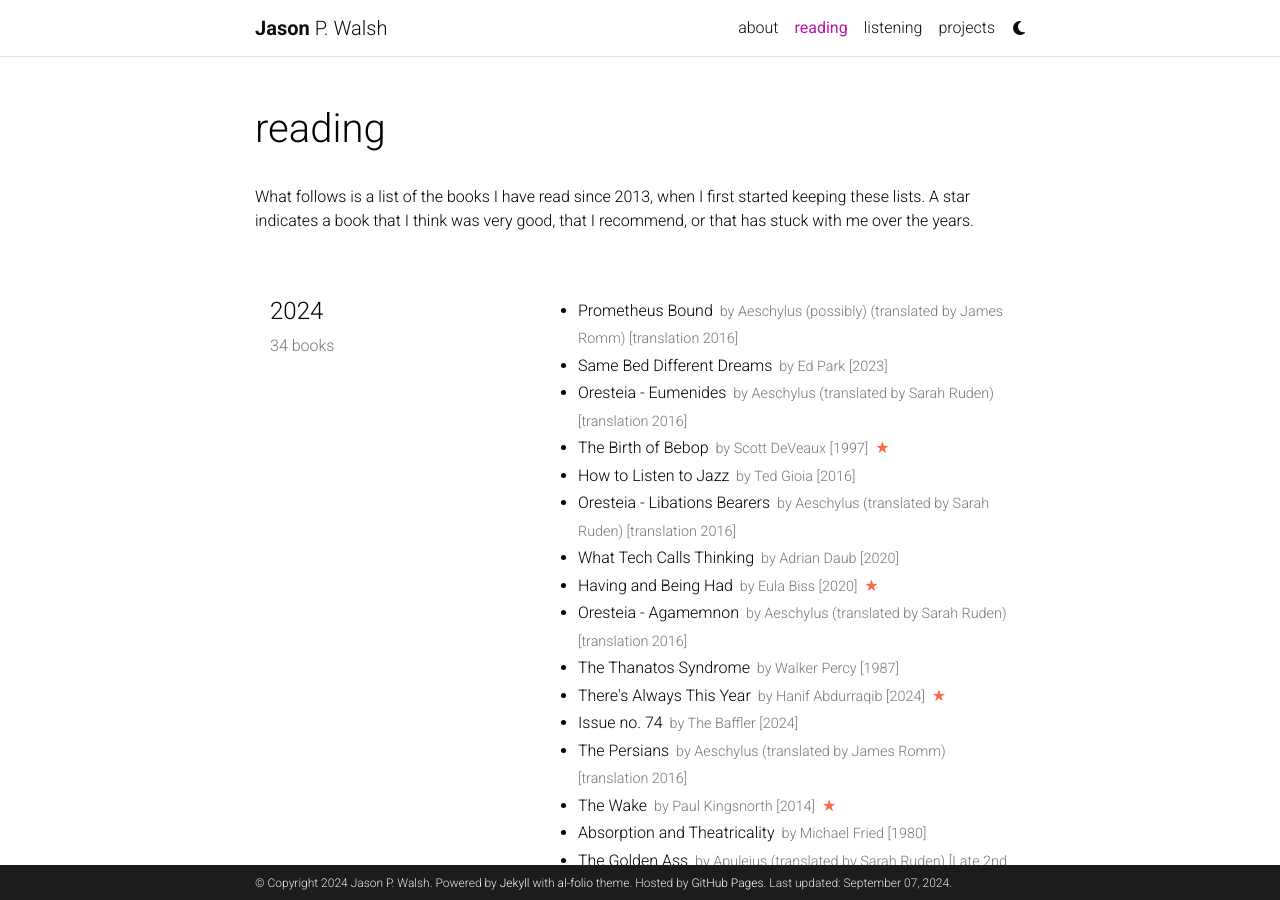
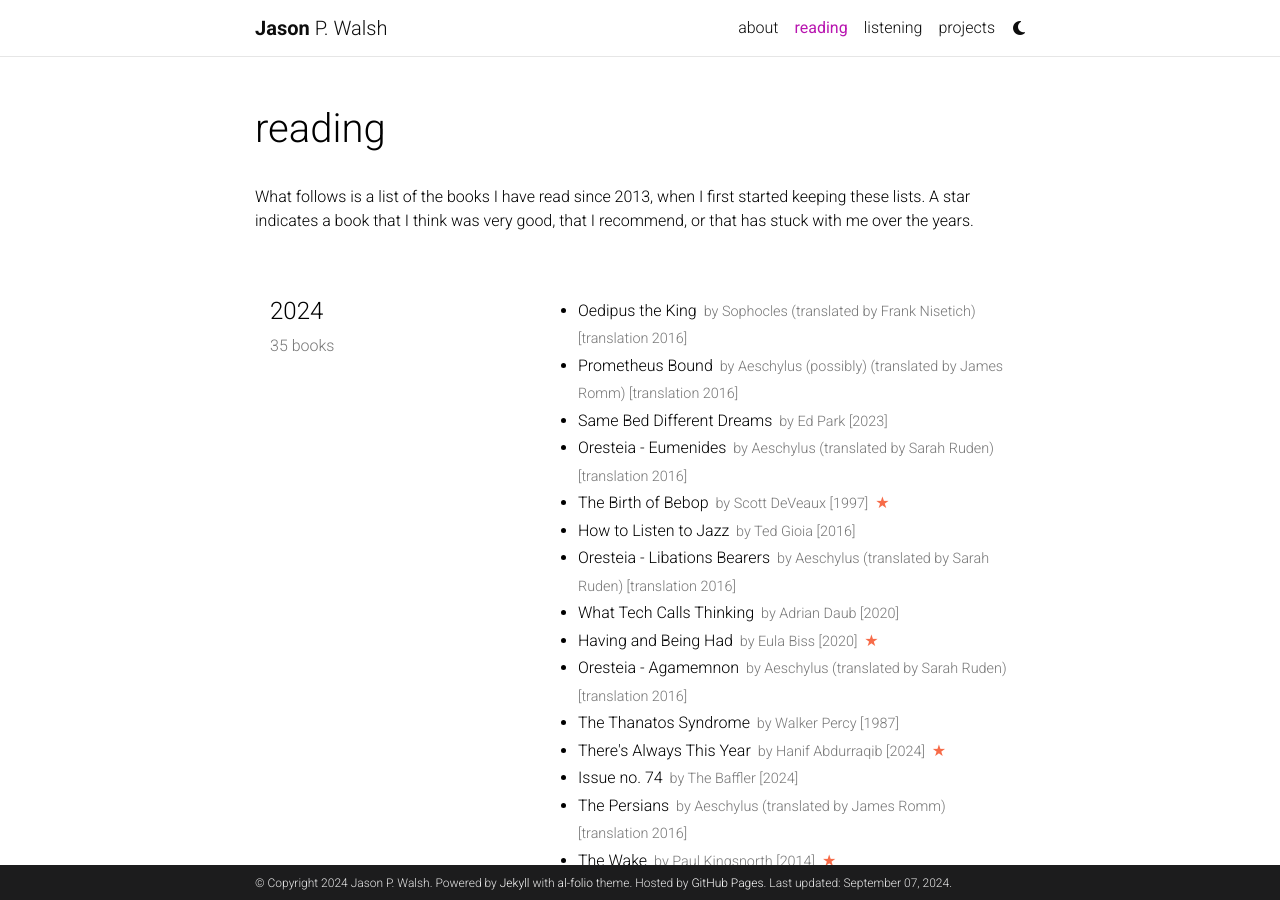
Before and after one commit to jwals23/jwals23.github.io, a Jekyll site: the page built from _pages/reading.md, in a window 1280 px wide and 900 px high. Built offline with Jekyll 4.4.1, drawn with Linux system fonts in a browser that asks for light colours; comment, search, counter and statistics services are not loaded; a style sheet for code colours, icons or effects is not loaded.

Commit message:
Update reading.yml

```diff
--- a/_data/reading.yml
+++ b/_data/reading.yml
@@ -1,6 +1,10 @@
 list:
   - year: "2024"
     books:
+      - title: Oedipus the King
+        author: Sophocles (translated by Frank Nisetich)
+        year: translation 2016
+
       - title: Prometheus Bound
         author: Aeschylus (possibly) (translated by James Romm)
         year: translation 2016
```
